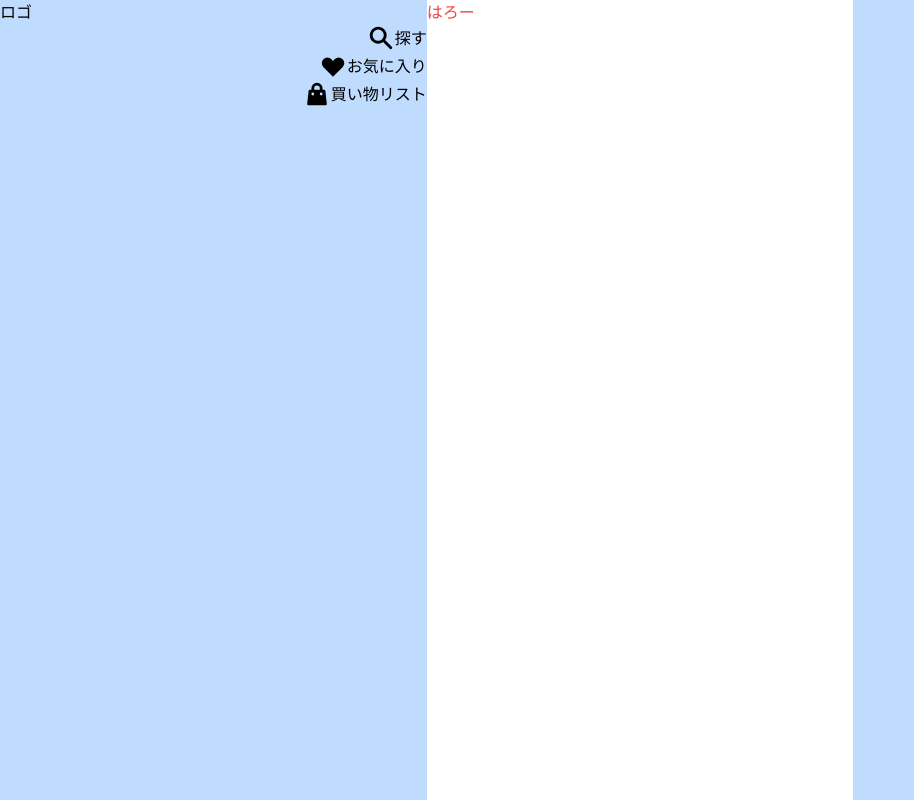
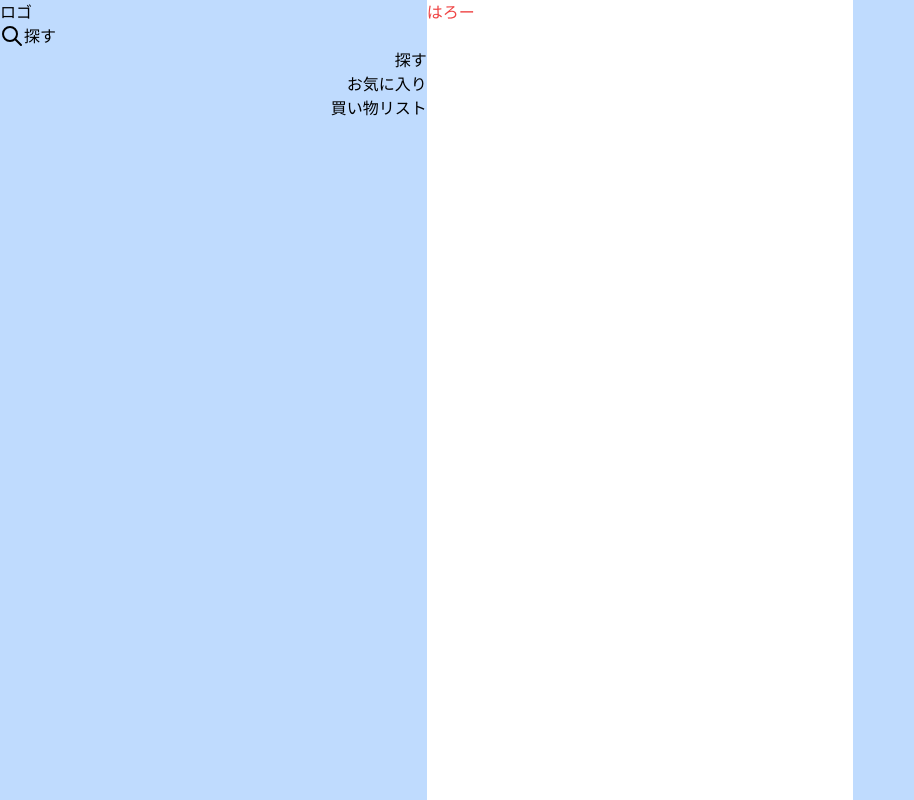
Before and after one commit to qin-team-recipe/14-frontend, a Next.js app: page / in a window 1280 px wide. Shown: the whole page, without its empty margins (0-914 px from the left). Built offline with nearby package versions, Linux system fonts and the light colour scheme.

Commit message:
sidebarの一部修正

```diff
--- a/package.json
+++ b/package.json
@@ -14,7 +14,7 @@
     "fix:prettier": "prettier --write ."
   },
   "dependencies": {
-    "@tabler/icons": "^2.23.0",
+    "@tabler/icons-react": "^2.23.0",
     "next": "13.4.6",
     "react": "18.2.0",
     "react-dom": "18.2.0"
--- a/src/app/components/Sidebar.jsx
+++ b/src/app/components/Sidebar.jsx
@@ -1,18 +1,24 @@
+"use client";
+
 import React from "react";
 import SidebarMenu from "./SidebarMenu";
-import { SearchIcon } from "@heroicons/react/solid";
-import { HeartIcon } from "@heroicons/react/solid";
-import { ShoppingBagIcon } from "@heroicons/react/solid";
+import { IconSearch } from "@tabler/icons-react";
 
 const Sidebar = () => {
   return (
     <div className="bg-blue-200 min-h-screen">
       {/* ロゴ */}
       <div className=" ">ロゴ</div>
+      <div className="flex">
+        <IconSearch />
+        <p>探す</p>
+      </div>
+
+
       <div>
-        <SidebarMenu text="探す" Icon={SearchIcon} />
-        <SidebarMenu text="お気に入り" Icon={HeartIcon} />
-        <SidebarMenu text="買い物リスト" Icon={ShoppingBagIcon} />
+        <SidebarMenu text="探す" Icon={IconSearch} />
+        <SidebarMenu text="お気に入り" />
+        <SidebarMenu text="買い物リスト" />
       </div>
     </div>
   );
--- a/src/app/components/SidebarMenu.jsx
+++ b/src/app/components/SidebarMenu.jsx
@@ -1,9 +1,8 @@
 import React from "react";
 
-const SidebarMenu = ({ text, Icon }) => {
+const SidebarMenu = ({ text }) => {
   return (
     <div className="flex items-center justify-end">
-      <Icon class="h-7 hidden lg:inline" />
       <span className="hidden lg:inline">{text}</span>
     </div>
   );
--- a/src/app/page.jsx
+++ b/src/app/page.jsx
@@ -1,3 +1,5 @@
+"use client"
+
 import Sidebar from "./components/Sidebar";
 
 export default function Home() {
```
Also changed, not shown: 1 other file (tests, documents, lock files or other folders).
